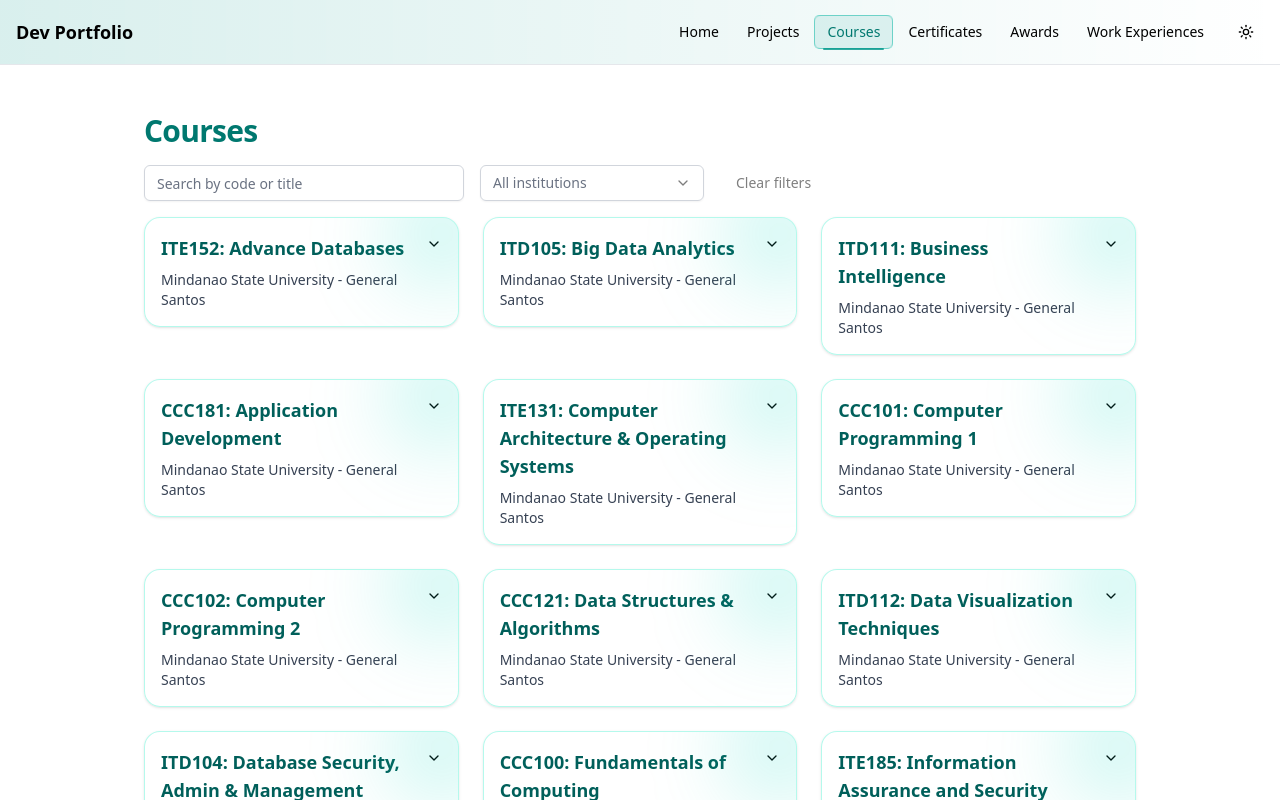
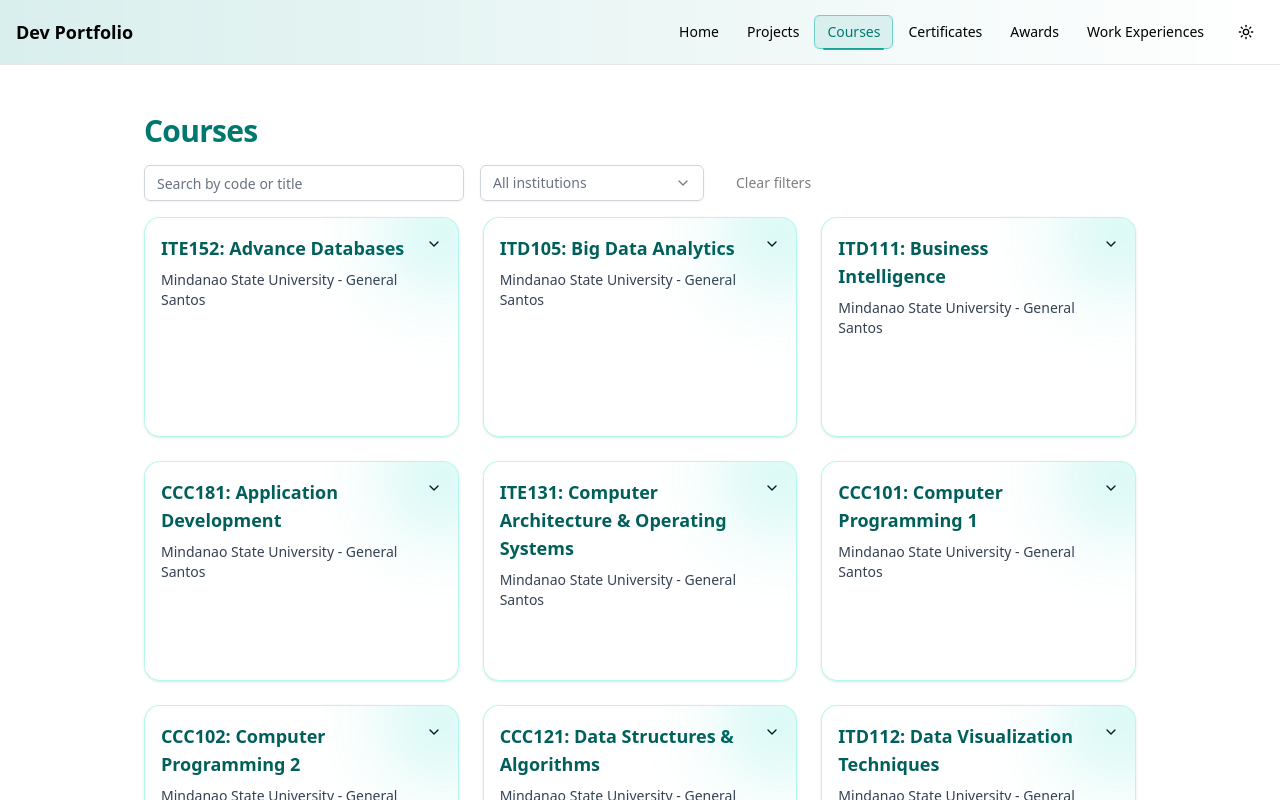
Before and after one commit to Seanneskie/Seanne-Portfolio, a Next.js app: page /courses in a window 1280 px wide. Shown: the top 800 px of the page. Built offline with nearby package versions, Linux system fonts and the light colour scheme.

Commit message:
feat(courses): add fixed card size

```diff
--- a/components/courses/courses-section.tsx
+++ b/components/courses/courses-section.tsx
@@ -55,11 +55,11 @@ export default function CoursesSection() {
 
   if (loading) {
     return (
-      <div className="grid gap-6 sm:grid-cols-2 lg:grid-cols-3">
+      <div className="grid auto-rows-fr grid-cols-1 gap-6 sm:grid-cols-2 lg:grid-cols-3">
         {[...Array(6)].map((_, i) => (
           <Card
             key={i}
-            className="h-32 animate-pulse rounded-2xl border border-teal-200/60 bg-white/70 dark:border-teal-800/60 dark:bg-gray-950/50"
+            className="h-56 animate-pulse rounded-2xl border border-teal-200/60 bg-white/70 dark:border-teal-800/60 dark:bg-gray-950/50"
           />
         ))}
       </div>
@@ -110,13 +110,14 @@ export default function CoursesSection() {
       ) : (
           <ul
             role="list"
-          className="grid gap-6 sm:grid-cols-2 lg:grid-cols-3"
+            className="grid auto-rows-fr grid-cols-1 gap-6 sm:grid-cols-2 lg:grid-cols-3"
           >
             <AnimatePresence>
               {filtered.map((c: Course, i: number) => (
                 <motion.li
                   key={c.code}
                   role="listitem"
+                  className="h-full"
                   layout
                   initial={{ opacity: 0, y: 12 }}
                   animate={{ opacity: 1, y: 0 }}
@@ -125,7 +126,7 @@ export default function CoursesSection() {
                 >
                   <Card
                     className={[
-                    "group relative overflow-hidden rounded-2xl p-4",
+                      "group relative h-full min-h-[220px] overflow-hidden rounded-2xl p-4",
                       "border border-teal-200/70 bg-white/85 backdrop-blur",
                       "dark:border-teal-800/70 dark:bg-gray-950/60",
                       "transition-shadow hover:shadow-lg hover:shadow-teal-300/30 dark:hover:shadow-teal-900/20",
```
Lines whose indentation alone changed are shown as unchanged.
